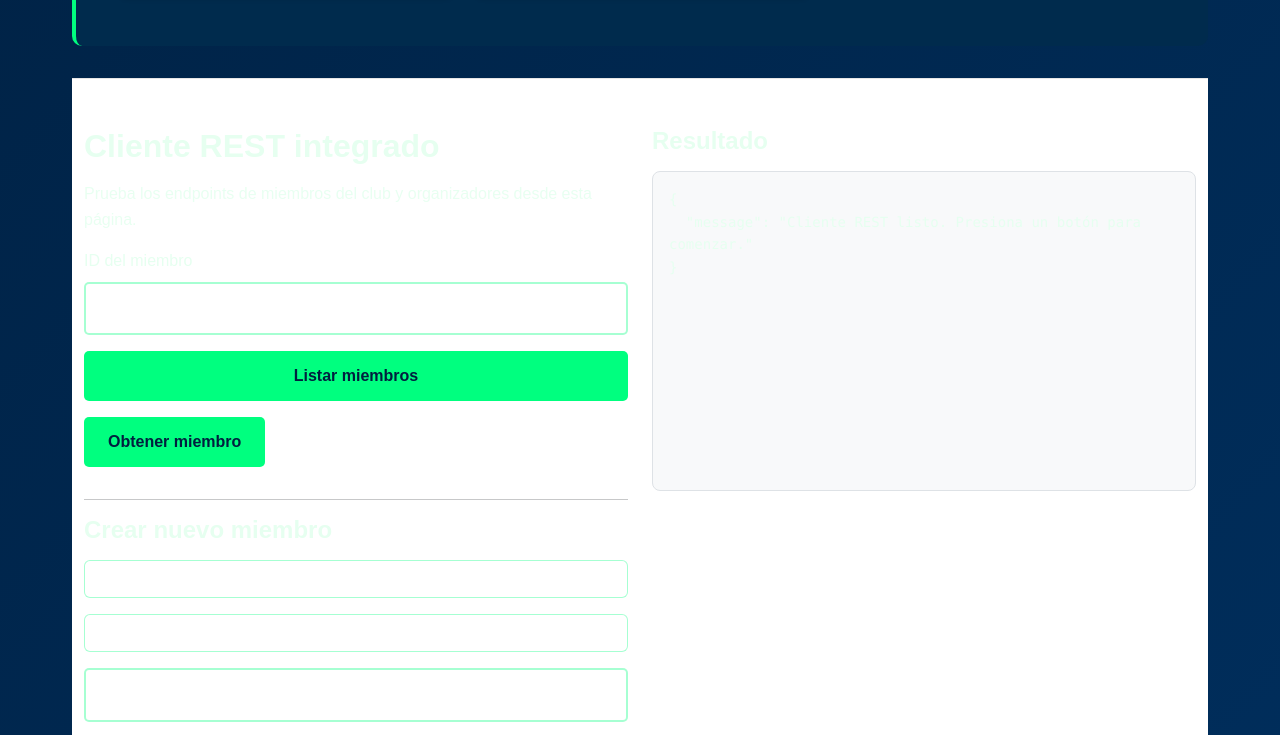
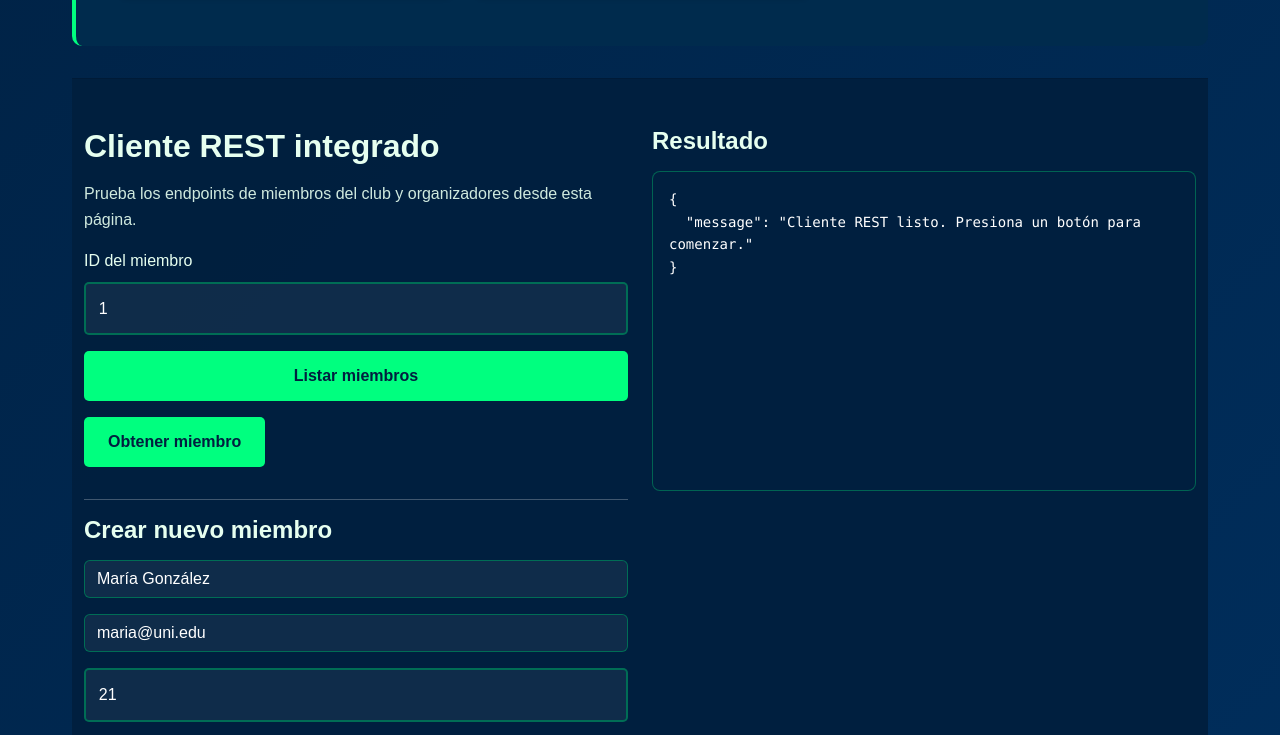
Before and after one commit to JovenDan/Sportanet-prototype, a website: page events.html in a window 1280 px wide. Shown: the part 916-1651 px from the top of the page. Drawn offline with nearby package versions, Linux system fonts and the light colour scheme; a web font is replaced by a local one.

Commit message:
faltaba events

```diff
--- a/events.html
+++ b/events.html
@@ -188,7 +188,7 @@
             </div>
         </section>
 
-        <section id="member-api-client" class="api-client py-5 bg-white text-dark">
+        <section id="member-api-client" class="api-client py-5">
             <div class="container">
                 <div class="row">
                     <div class="col-lg-6">
@@ -255,7 +255,7 @@
                     </div>
                     <div class="col-lg-6">
                         <h4>Resultado</h4>
-                        <pre id="resultado" class="p-3 bg-light border" style="min-height: 320px; overflow:auto;">(Aquí aparecerá el resultado)</pre>
+                        <pre id="resultado" class="p-3 bg-light border resultado-output" style="min-height: 320px; overflow:auto;">(Aquí aparecerá el resultado)</pre>
                         <div id="error-mensaje" class="text-danger mt-2"></div>
                     </div>
                 </div>
```
